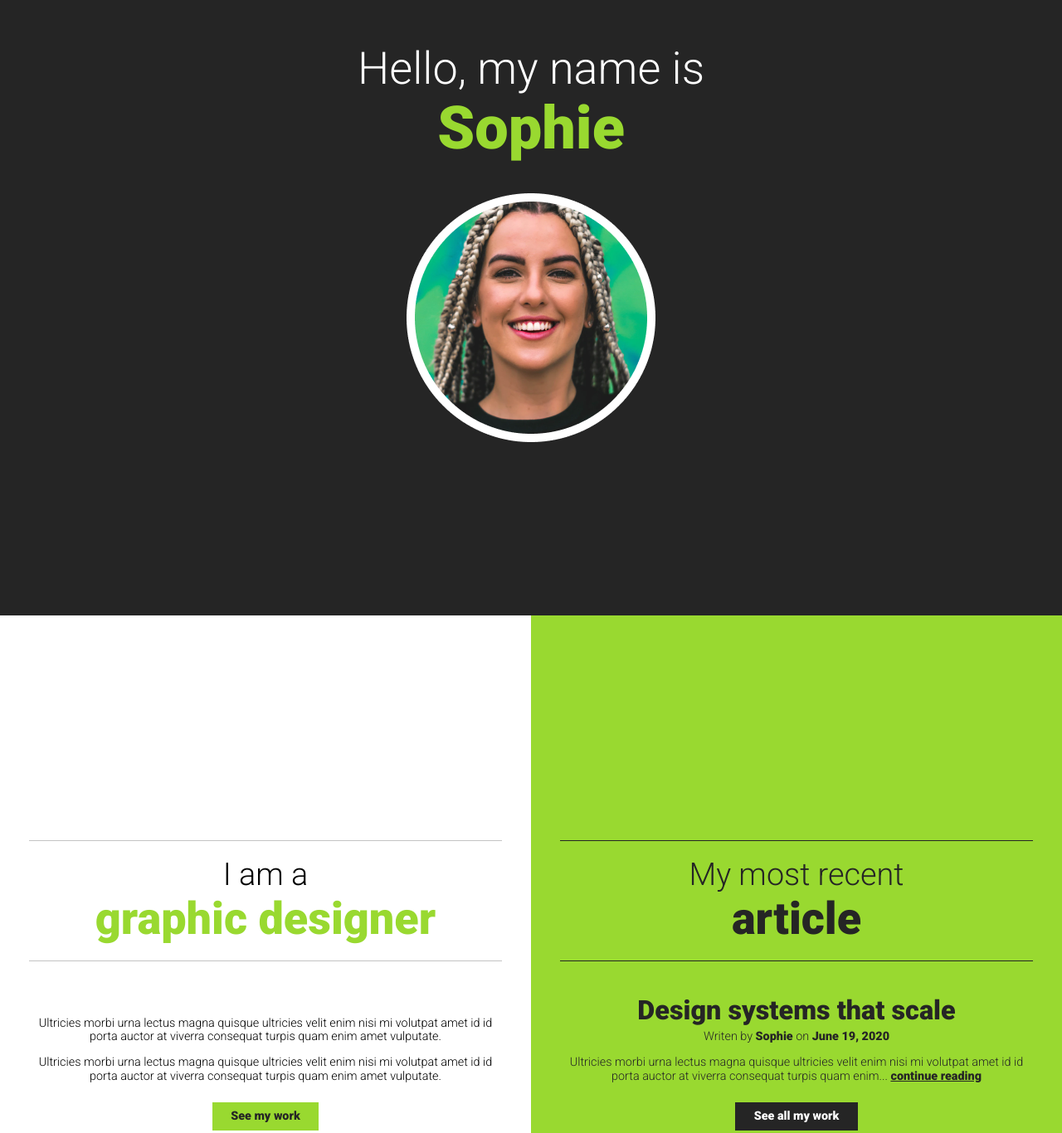
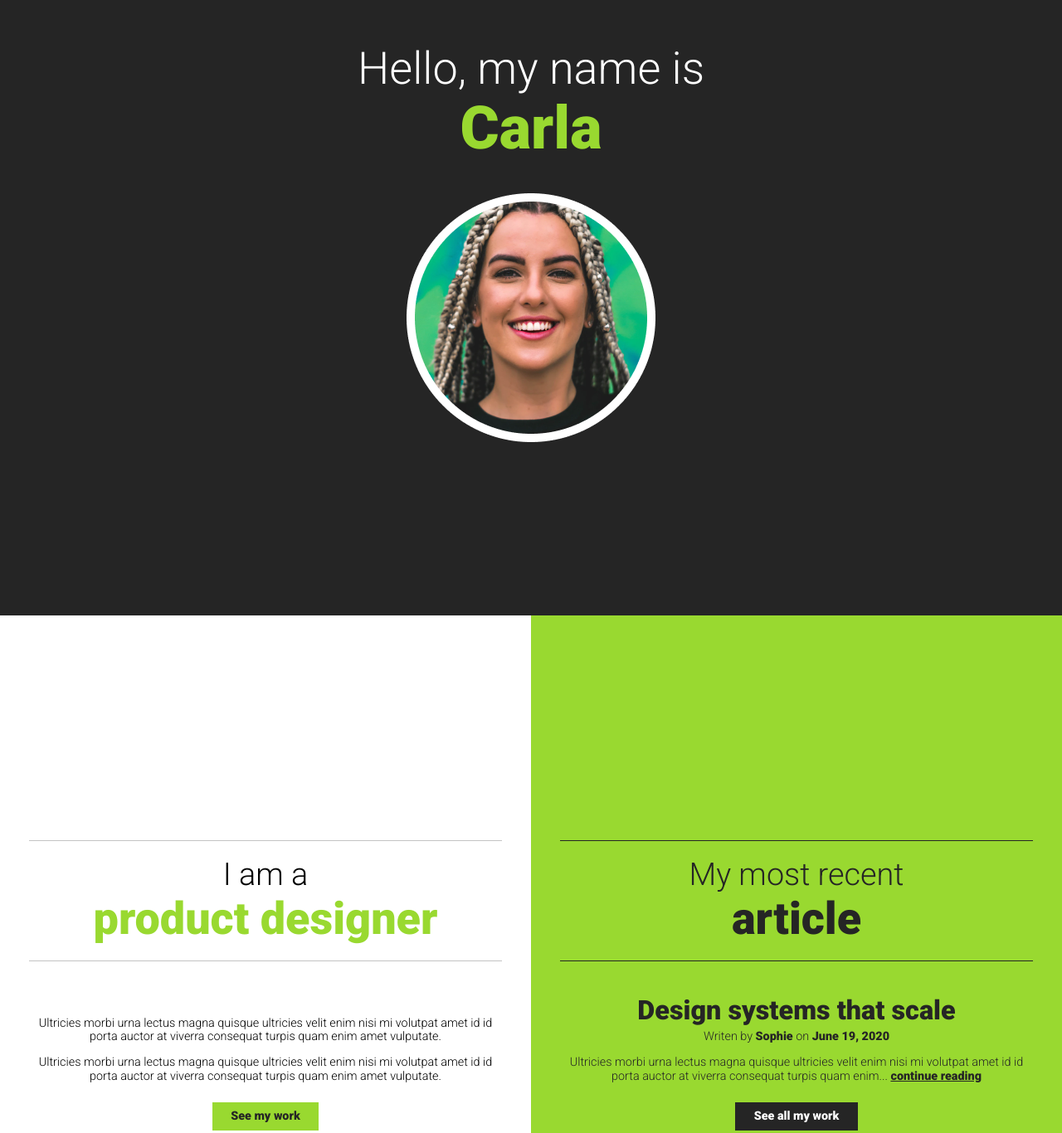
Before and after one commit to BenjaminRiderelli/designer-page, a plain HTML site: page index.html in a window 1280 px wide. Shown: the part 152-1518 px from the top of the page at 83% size. Drawn offline with nearby package versions, Linux system fonts and the light colour scheme.

Commit message:
Testing commit from gitDesk
:smiley:

```diff
--- a/index.html
+++ b/index.html
@@ -11,7 +11,7 @@
 
             <header class="inverse">
                 <div class="container">
-                    <h1>Hello, my name is <span class="accent-text">Sophie</span></h1>
+                    <h1>Hello, my name is <span class="accent-text">Carla</span></h1>
                     <img src="img/sophie.png" alt="portrait of Sophie">
                 </div>
             </header>
@@ -23,7 +23,7 @@
                         <div class="container">
 
 
-                                <h2>I am a <span class="accent-text">graphic designer</span></h2>
+                                <h2>I am a <span class="accent-text">product designer</span></h2>
                                 <div class="wrapper">
 
                                     <p>Ultricies morbi urna lectus magna quisque ultricies velit enim nisi mi volutpat amet id id porta auctor at viverra consequat turpis quam enim amet vulputate.</p>
```
